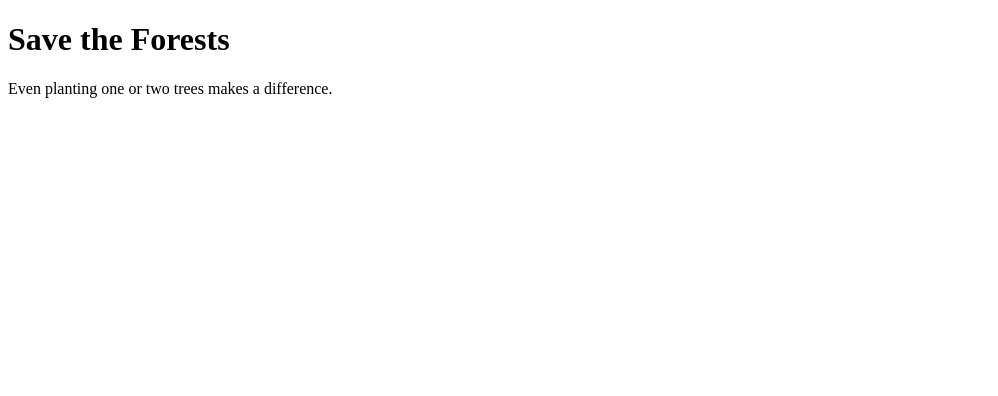
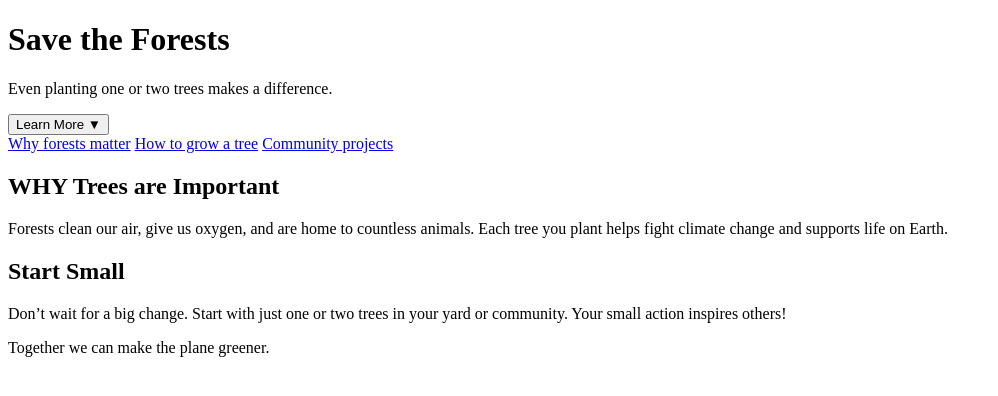
Before and after one commit to fred001-lop/frontend-mini-projects, a plain HTML site: page DropDownMenu/index.html in a window 1280 px wide. Shown: the whole page, without its empty margins (0-998 px from the left). Drawn offline with Linux system fonts and the light colour scheme.

Commit message:
update: finalizado la estructura

```diff
--- a/DropDownMenu/index.html
+++ b/DropDownMenu/index.html
@@ -1,8 +1,8 @@
-<!DOCTYPE html>
+<!doctype html>
 <html lang="en">
   <head>
-    <meta charset="UTF-8">
-    <meta name="viewport" content="width=device-width, initial-scale=1.0">
+    <meta charset="UTF-8" />
+    <meta name="viewport" content="width=device-width, initial-scale=1.0" />
     <title>Save the Forests</title>
   </head>
   <body>
@@ -11,7 +11,32 @@
       <p>Even planting one or two trees makes a difference.</p>
     </header>
     <div class="dropdown">
-
+      <button class="dropbtn">Learn More ▼</button>
+      <div id="myDropdown" class="dropdowmn-comtemt">
+        <a href="#">Why forests matter</a>
+        <a href="#">How to grow a tree</a>
+        <a href="#">Community projects</a>
       </div>
+    </div>
+    <main>
+      <section>
+        <h2>WHY Trees are Important</h2>
+        <p>
+          Forests clean our air, give us oxygen, and are home to countless
+          animals. Each tree you plant helps fight climate change and supports
+          life on Earth.
+        </p>
+      </section>
+      <section>
+        <h2>Start Small</h2>
+        <p>
+          Don’t wait for a big change. Start with just one or two trees in your
+          yard or community. Your small action inspires others!
+        </p>
+      </section>
+    </main>
+    <footer>
+        <p>Together we can make the plane greener.</p>
+    </footer>
   </body>
 </html>
```
Lines whose indentation alone changed are shown as unchanged.
